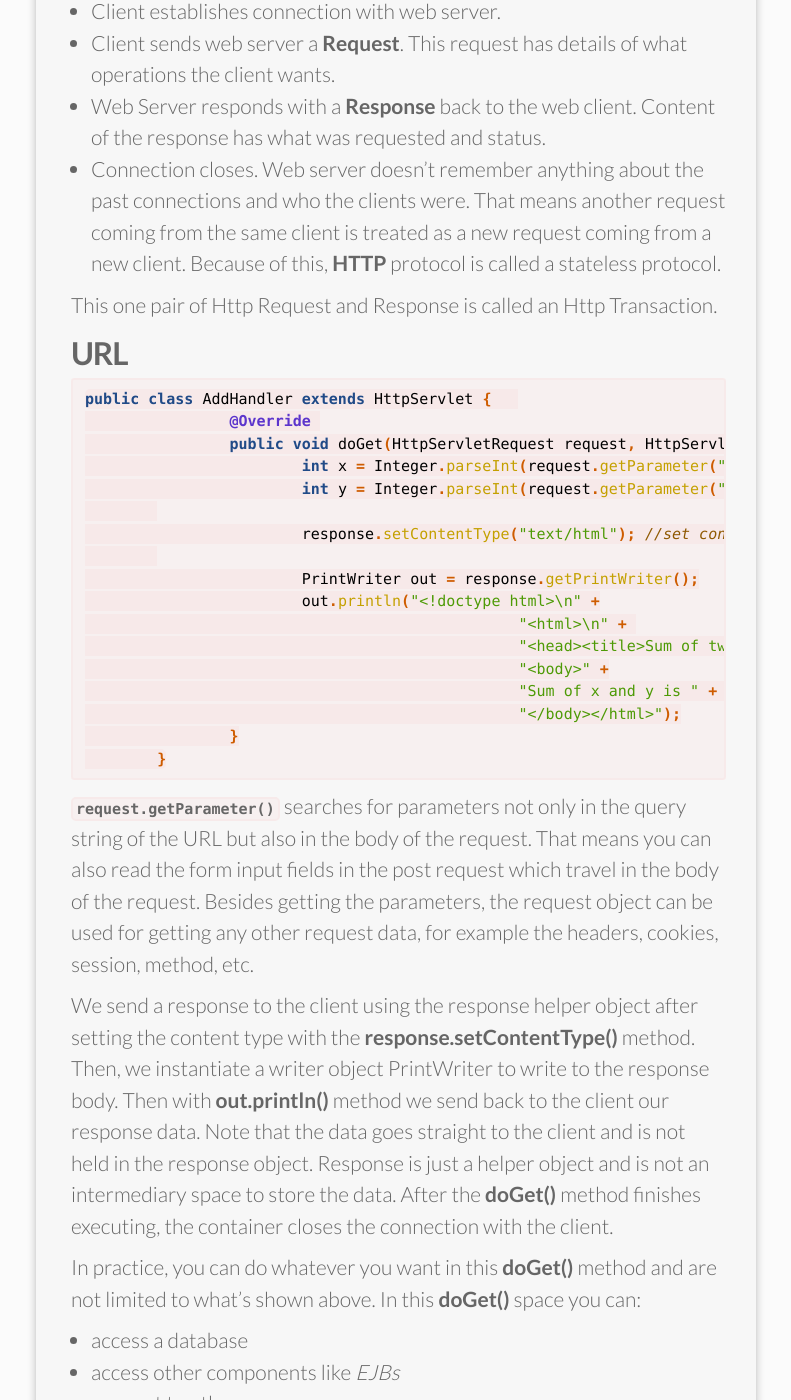
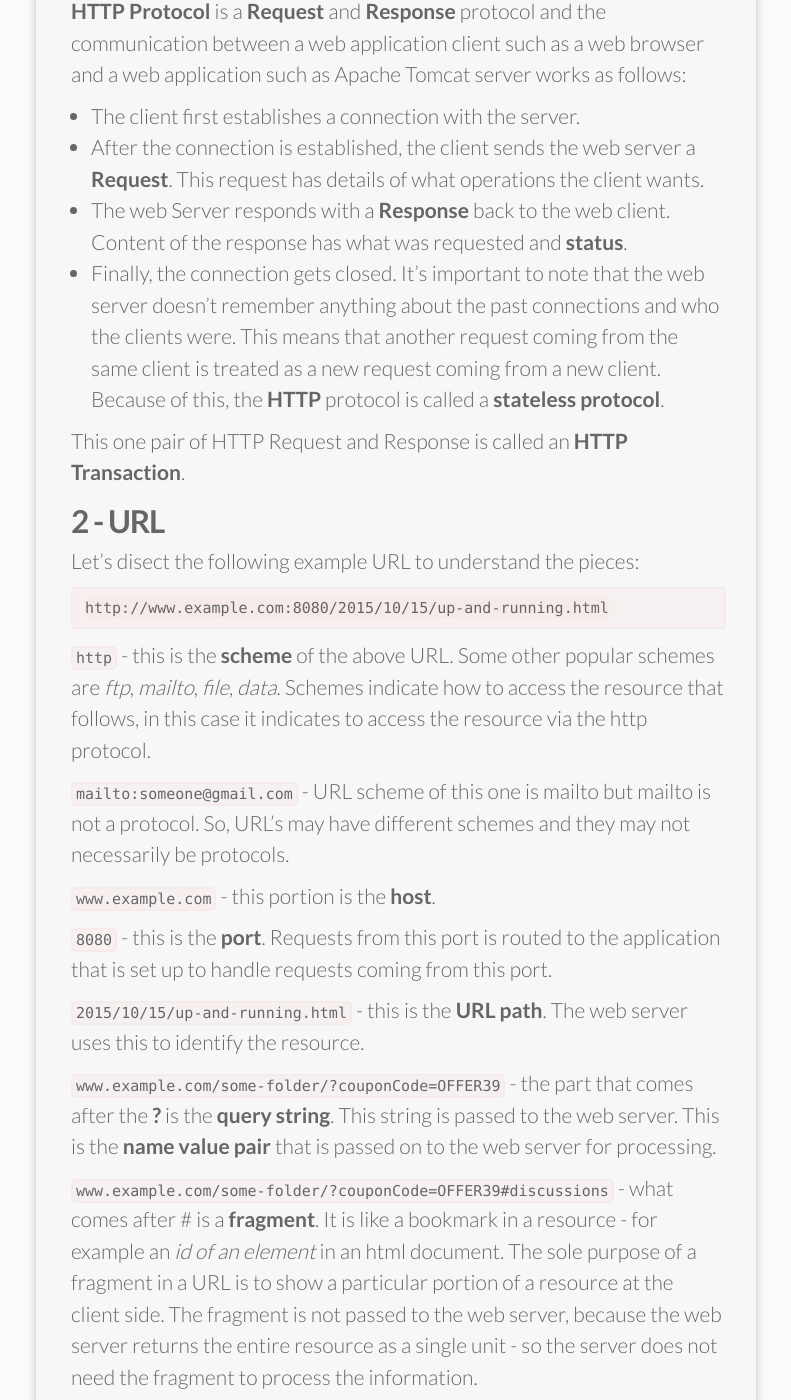
Before and after one commit to baksoy/baksoy.github.io, a Jekyll site: the page built from _posts/2015-11-09-how-webapps-work.markdown, in a window 1280 px wide and 1400 px high, scrolled down 251 px. Shown: the whole window, without its empty margins (244-1035 px from the left). Built offline with Jekyll 4.4.1, drawn with Linux system fonts in a browser that asks for light colours; nearby versions of some CDN libraries; Markdown is read by kramdown in place of the engine named in the settings; some of the changed text lies outside the part shown.

Commit message:
Update Post

````diff
--- a/_posts/2015-11-09-how-webapps-work.markdown
+++ b/_posts/2015-11-09-how-webapps-work.markdown
@@ -4,43 +4,33 @@ title:  "How Web Applications Work"
 date:   2015-11-06 09:34:52 -0500
 categories: java update
 ---
-## Http Protocol is a Request and Response protocol
-* Client establishes connection with web server.
-* Client sends web server a **Request**. This request has details of what operations the client wants.
-* Web Server responds with a **Response** back to the web client. Content of the response has what was requested and status.
-* Connection closes. Web server doesn’t remember anything about the past connections and who the clients were. That means another request coming from the same client is treated as a new request coming from a new client. Because of this, **HTTP** protocol is called a stateless protocol.
+## 1 - HTTP
+**HTTP Protocol** is a **Request** and **Response** protocol and the communication between a web application client such as a web browser and a web application such as Apache Tomcat server works as follows:
 
-This one pair of Http Request and Response is called an Http Transaction.
+* The client first establishes a connection with the server.
+* After the connection is established, the client sends the web server a **Request**. This request has details of what operations the client wants.
+* The web Server responds with a **Response** back to the web client. Content of the response has what was requested and **status**.
+* Finally, the connection gets closed. It's important to note that the web server doesn’t remember anything about the past connections and who the clients were. This means that another request coming from the same client is treated as a new request coming from a new client. Because of this, the **HTTP** protocol is called a **stateless protocol**.
 
-## URL
+This one pair of HTTP Request and Response is called an **HTTP Transaction**.
 
-```java
-public class AddHandler extends HttpServlet {
-		@Override
-		public void doGet(HttpServletRequest request, HttpServletResponse response){
-			int x = Integer.parseInt(request.getParameter("x"));
-			int y = Integer.parseInt(request.getParameter("y"));
 
-			response.setContentType("text/html"); //set content type
+## 2 - URL
 
-			PrintWriter out = response.getPrintWriter();
-			out.println("<!doctype html>\n" +
-						"<html>\n" +
-						"<head><title>Sum of two numbers </title></head>\n " +
-						"<body>" +
-						"Sum of x and y is " + (x + y) +
-						"</body></html>");
-		}
-	}
-```
+Let's disect the following example URL to understand the pieces:
 
-**`request.getParameter()`** searches for parameters not only in the query string of the URL but also in the body of the request. That means you can also read the form input fields in the post request which travel in the body of the request. Besides getting the parameters, the request object can be used for getting any other request data, for example the headers, cookies, session, method, etc.
+	http://www.example.com:8080/2015/10/15/up-and-running.html
 
-We send a response to the client using the response helper object after setting the content type with the **response.setContentType()** method. Then, we instantiate a writer object PrintWriter to write to the response body. Then with **out.println()** method we send back to the client our response data. Note that the data goes straight to the client and is not held in the response object. Response is just a helper object and is not an intermediary space to store the data. After the **doGet()** method finishes executing, the container closes the connection with the client.
+`http` - this is the **scheme** of the above URL. Some other popular schemes are *ftp*, *mailto*, *file*, *data*. Schemes indicate how to access the resource that follows, in this case it indicates to access the resource via the http protocol.
 
-In practice, you can do whatever you want in this **doGet()** method and are not limited to what's shown above. In this **doGet()** space you can:
+`mailto:someone@gmail.com` - URL scheme of this one is mailto but mailto is not a protocol. So, URL's may have different schemes and they may not necessarily be protocols.
 
-* access a database
-* access other components like *EJBs*
-* connect to other servers
-* or whatever you can imagine under the sun
+`www.example.com` - this portion is the **host**.
+
+`8080` - this is the **port**. Requests from this port is routed to the application that is set up to handle requests coming from this port.
+
+`2015/10/15/up-and-running.html` - this is the **URL path**. The web server uses this to identify the resource.
+
+`www.example.com/some-folder/?couponCode=OFFER39` - the part that comes after the **?** is the **query string**. This string is passed to the web server. This is the **name value pair** that is passed on to the web server for processing.
+
+`www.example.com/some-folder/?couponCode=OFFER39#discussions` - what comes after # is a **fragment**. It is like a bookmark in a resource - for example an *id of an element* in an html document. The sole purpose of a fragment in a URL is to show a particular portion of a resource at the client side. The fragment is not passed to the web server, because the web server returns the entire resource as a single unit - so the server does not need the fragment to process the information.
````
